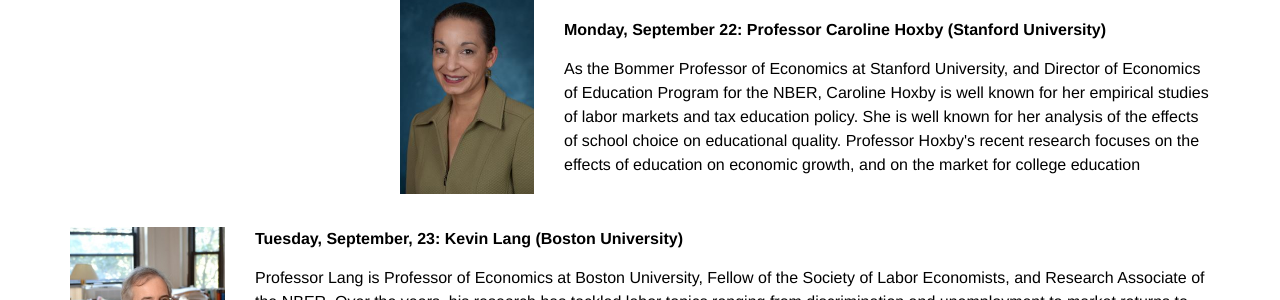
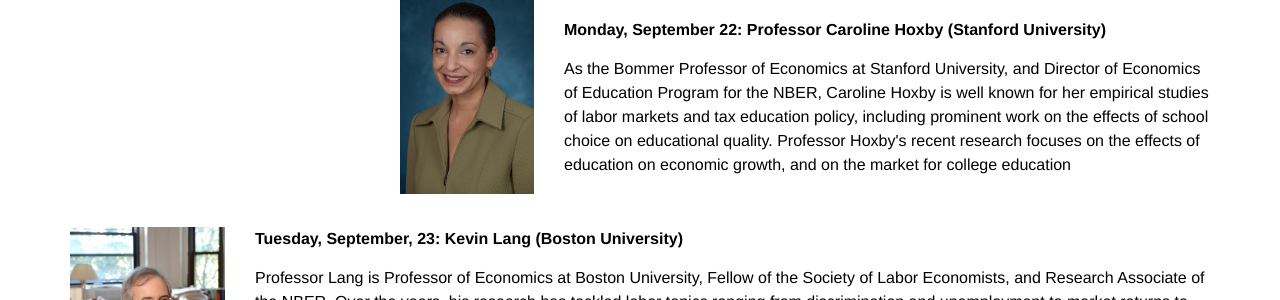
Before and after one commit to georgetown-econ/gcer, a Jekyll site: the page built from _posts/2014-08-09-gcer14-speakers.html, in a window 1280 px wide. Shown: the part 753-1053 px from the top of the page. Built offline with Jekyll 4.4.1, drawn with Linux system fonts in a browser that asks for light colours.

Commit message:
reworded post about IZA guest speaker to remove a phrase that was repeated

```diff
--- a/_posts/2014-08-09-gcer14-speakers.html
+++ b/_posts/2014-08-09-gcer14-speakers.html
@@ -12,7 +12,7 @@
   <div class="description">
     <div class="schedule" style="margin-bottom: 15px;"> <strong> Monday, September 22:   Professor Caroline Hoxby (Stanford University) </strong> </div>
     <div class="bio" style="margin-bottom: 50px;">
-    As the Bommer Professor of  Economics at Stanford University, and Director of Economics of Education Program for the NBER, Caroline Hoxby is well known for her empirical studies of labor markets and tax education policy. She is well known for her analysis of  the effects of school choice on educational quality. Professor Hoxby's recent research focuses on the  effects of education on economic growth, and on the market for college education
+    As the Bommer Professor of  Economics at Stanford University, and Director of Economics of Education Program for the NBER, Caroline Hoxby is well known for her empirical studies of labor markets and tax education policy, including prominent work on the effects of school choice on educational quality. Professor Hoxby's recent research focuses on the  effects of education on economic growth, and on the market for college education
   </div>
 
 
```
